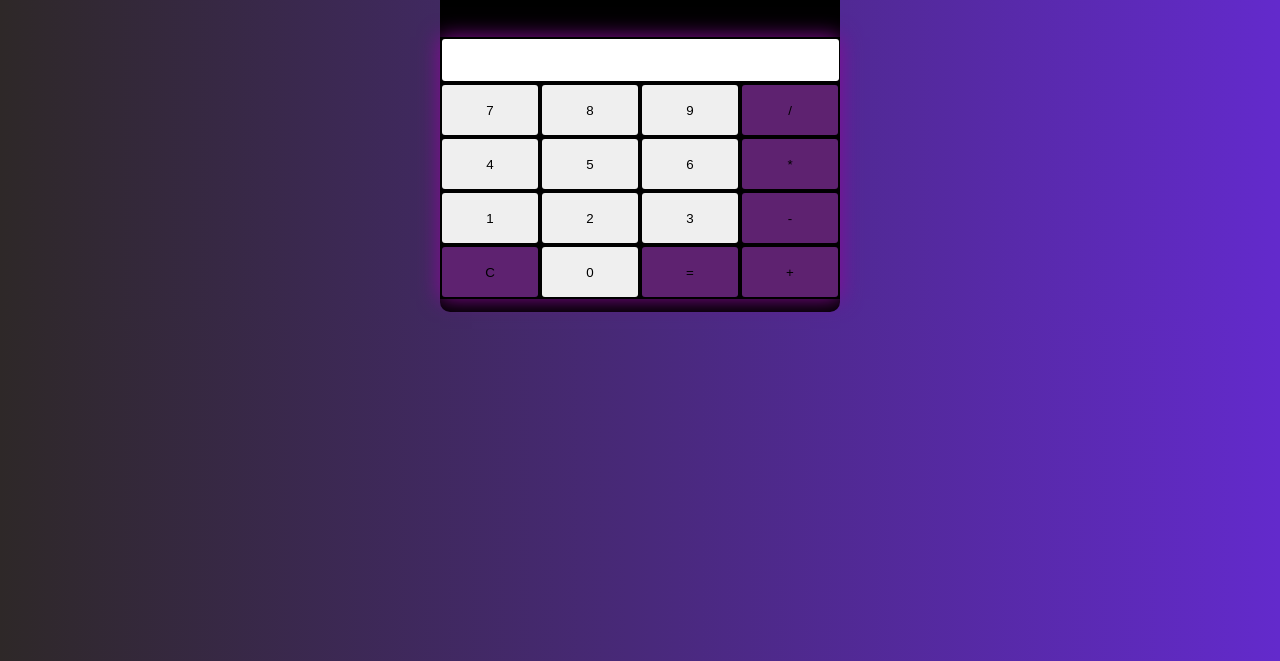
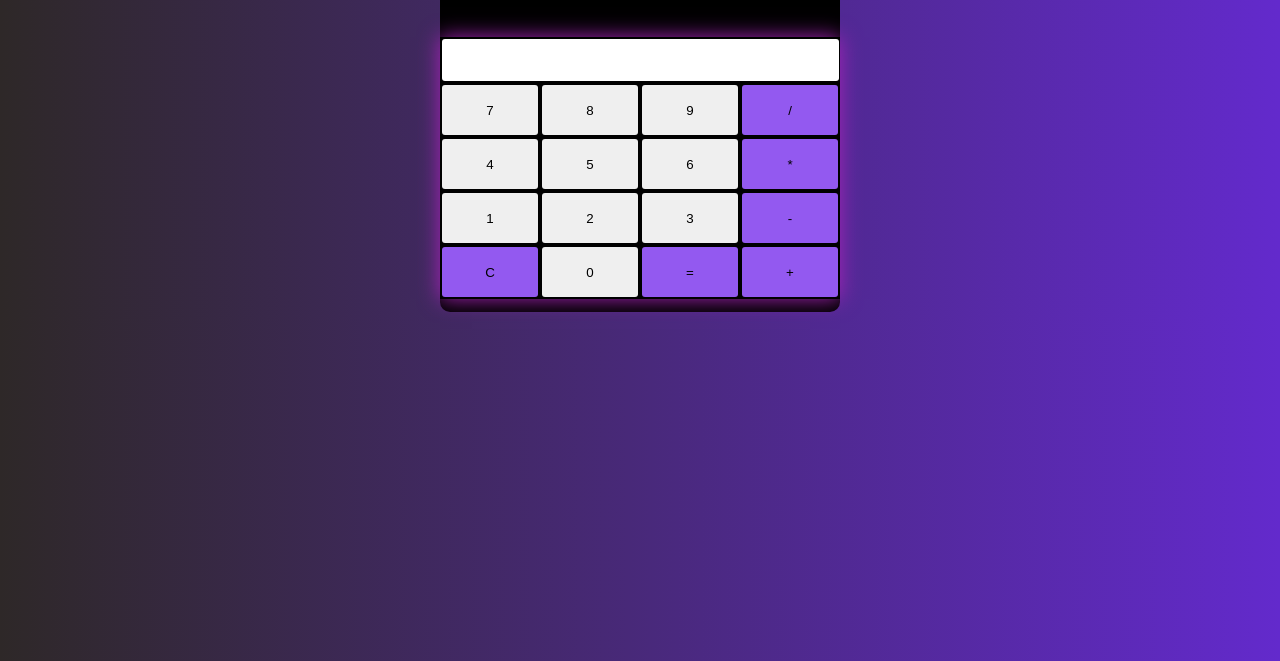
Before and after one commit to CaioAugusto2005/calcon, a plain HTML site: page index.html in a window 1280 px wide. Shown: the part 139-800 px from the top of the page. Drawn offline with Linux system fonts and the light colour scheme.

Commit message:
Update style.css

```diff
--- a/style.css
+++ b/style.css
@@ -41,7 +41,7 @@ input[type=button]{
 }
 
 div#calculadora{
-    box-shadow: 0 0 20px rgb(135, 11, 151);
+    box-shadow: 0 0 20px rgb(168, 35, 185);
 }
 
 div#calculadora div {
@@ -49,15 +49,15 @@ div#calculadora div {
 }
 
 div#calculadora div input:nth-child(4) {
-    background: #5e2270;
+    background: #9359f0;
 }
 
 div#quarta input:nth-child(1) {
-    background: #5e2270;
+    background: #9359f0;
 }
 
 div#quarta input:nth-child(3){
-    background:  #5e2270;
+    background:  #9359f0;
 }
 
 input[type=button]:hover{
```
